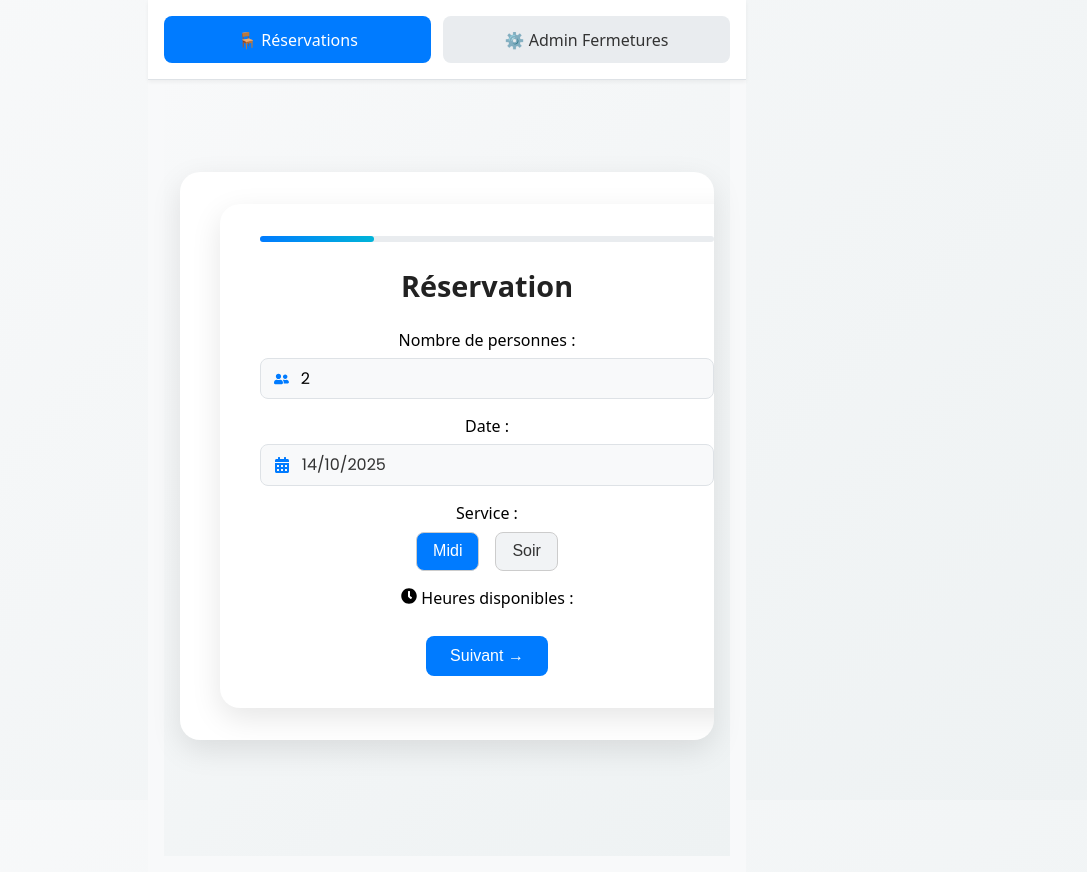
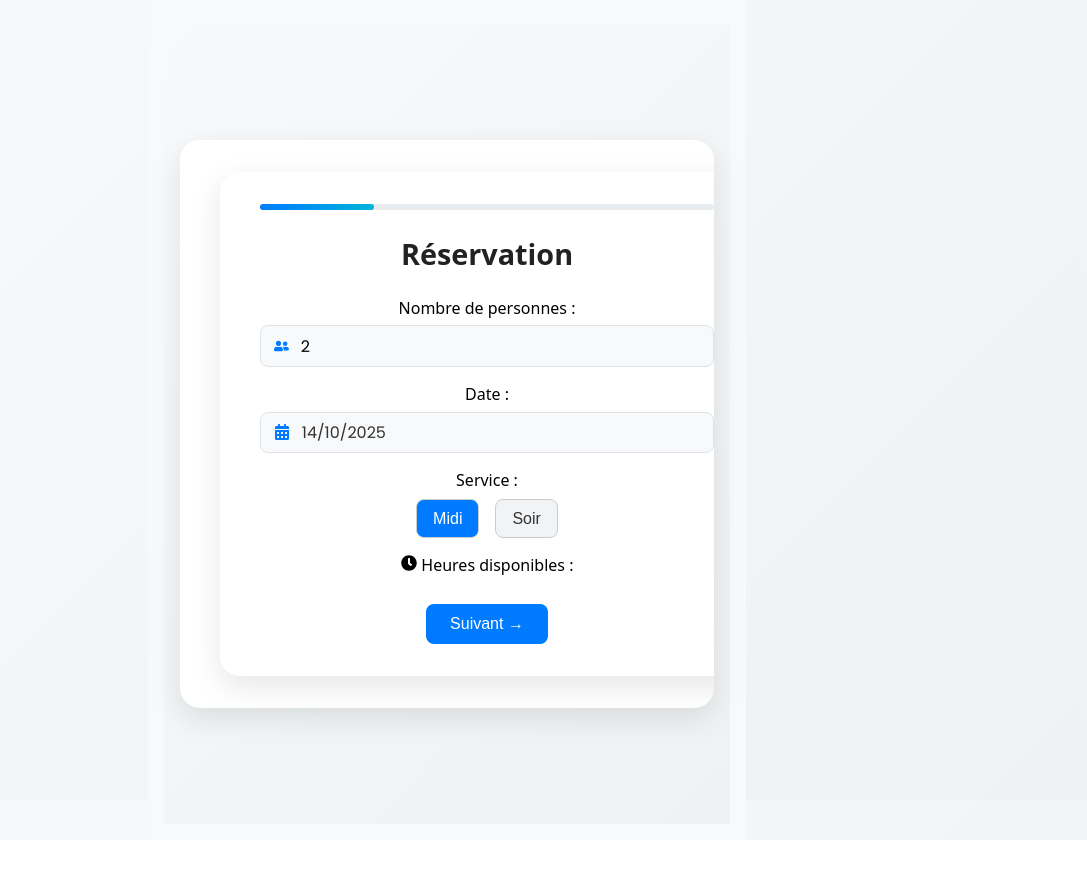
Before and after one commit to didier-coder/moom-app, a React (Create React App) app in the folder frontend/: page / in a window 1280 px wide. Shown: the whole page, without its empty margins (193-1280 px from the left). After the commit the page ends 840 px from the top, so only its background shows below. Built offline with nearby package versions, Linux system fonts and the light colour scheme.

Commit message:
Update App.js

```diff
--- a/frontend/src/App.js
+++ b/frontend/src/App.js
@@ -1,5 +1,5 @@
 import { useState } from "react";
-import { BrowserRouter as Router, Routes, Route, Link, Navigate } from "react-router-dom";
+import { BrowserRouter as Router, Routes, Route, Navigate } from "react-router-dom";
 import { AnimatePresence, motion } from "framer-motion";
 import FermeturesAdmin from "./FermeturesAdmin";
 import Reservation from "./Reservation";
@@ -28,91 +28,11 @@ function App() {
       <div
         style={{
           fontFamily: "system-ui, sans-serif",
-          position: "relative",
           backgroundColor: "#f8f9fa",
           minHeight: "100vh",
+          paddingTop: "2rem",
         }}
       >
-        {/* ✅ Barre de navigation */}
-        <div
-          style={{
-            display: "flex",
-            flexWrap: "wrap",
-            justifyContent: "center",
-            alignItems: "center",
-            gap: "0.8rem",
-            background: "#fff",
-            padding: "1rem",
-            borderBottom: "1px solid #dee2e6",
-            position: "sticky",
-            top: 0,
-            zIndex: 10,
-            boxShadow: "0 2px 4px rgba(0,0,0,0.05)",
-          }}
-        >
-          <Link
-            to="/"
-            style={{
-              background: window.location.pathname === "/" ? "#007bff" : "#e9ecef",
-              color: window.location.pathname === "/" ? "#fff" : "#333",
-              border: "none",
-              borderRadius: "8px",
-              padding: "0.8rem 1.4rem",
-              fontSize: "1rem",
-              fontWeight: "500",
-              cursor: "pointer",
-              textDecoration: "none",
-              flex: "1 1 140px",
-              textAlign: "center",
-              transition: "0.2s",
-            }}
-          >
-            🪑 Réservations
-          </Link>
-
-          <Link
-            to="/admin"
-            style={{
-              background: window.location.pathname.startsWith("/admin")
-                ? "#28a745"
-                : "#e9ecef",
-              color: window.location.pathname.startsWith("/admin") ? "#fff" : "#333",
-              border: "none",
-              borderRadius: "8px",
-              padding: "0.8rem 1.4rem",
-              fontSize: "1rem",
-              fontWeight: "500",
-              cursor: "pointer",
-              textDecoration: "none",
-              flex: "1 1 160px",
-              textAlign: "center",
-              transition: "0.2s",
-            }}
-          >
-            ⚙️ Admin Fermetures
-          </Link>
-
-          {isAuthenticated && window.location.pathname.startsWith("/admin") && (
-            <button
-              onClick={handleLogout}
-              style={{
-                background: "#dc3545",
-                color: "#fff",
-                border: "none",
-                borderRadius: "8px",
-                padding: "0.8rem 1.4rem",
-                fontSize: "1rem",
-                fontWeight: "500",
-                cursor: "pointer",
-                flex: "1 1 150px",
-                transition: "0.2s",
-              }}
-            >
-              🚪 Déconnexion
-            </button>
-          )}
-        </div>
-
         {/* ✅ Badge “Admin connecté” */}
         {isAuthenticated && window.location.pathname.startsWith("/admin") && (
           <div
@@ -135,9 +55,10 @@ function App() {
         )}
 
         {/* ✅ Contenu animé */}
-        <div style={{ marginTop: "2rem", padding: "1rem" }}>
+        <div style={{ marginTop: "1rem", padding: "1rem" }}>
           <AnimatePresence mode="wait">
             <Routes>
+              {/* Page de réservation (par défaut) */}
               <Route
                 path="/"
                 element={
@@ -153,6 +74,7 @@ function App() {
                 }
               />
 
+              {/* Page admin */}
               <Route
                 path="/admin"
                 element={
@@ -164,7 +86,7 @@ function App() {
                       exit={{ opacity: 0, x: -40 }}
                       transition={{ duration: 0.4, ease: "easeOut" }}
                     >
-                      <FermeturesAdmin />
+                      <FermeturesAdmin onLogout={handleLogout} />
                     </motion.div>
                   ) : (
                     <motion.div
@@ -224,6 +146,7 @@ function App() {
                 }
               />
 
+              {/* Redirection par défaut */}
               <Route path="*" element={<Navigate to="/" replace />} />
             </Routes>
           </AnimatePresence>
```
